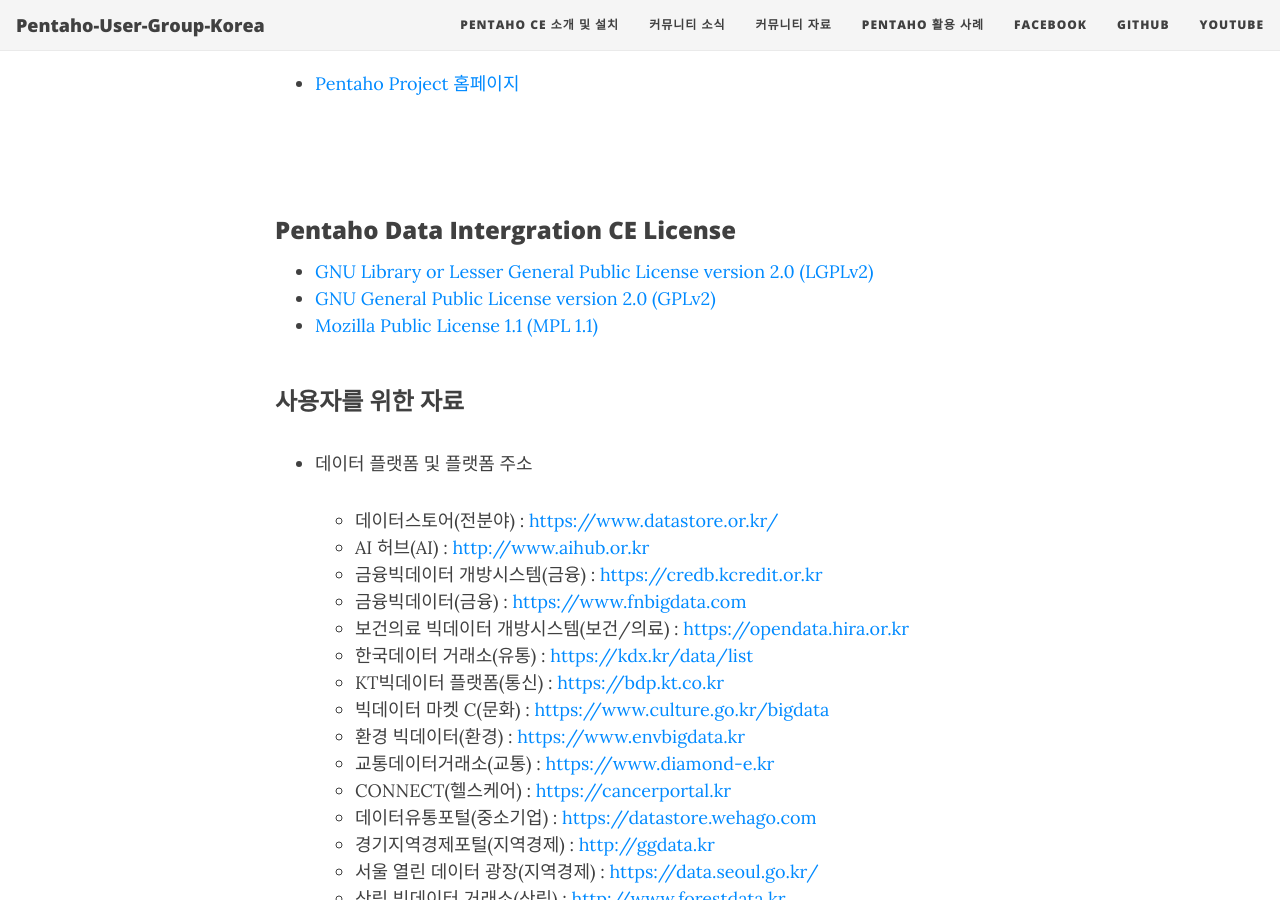
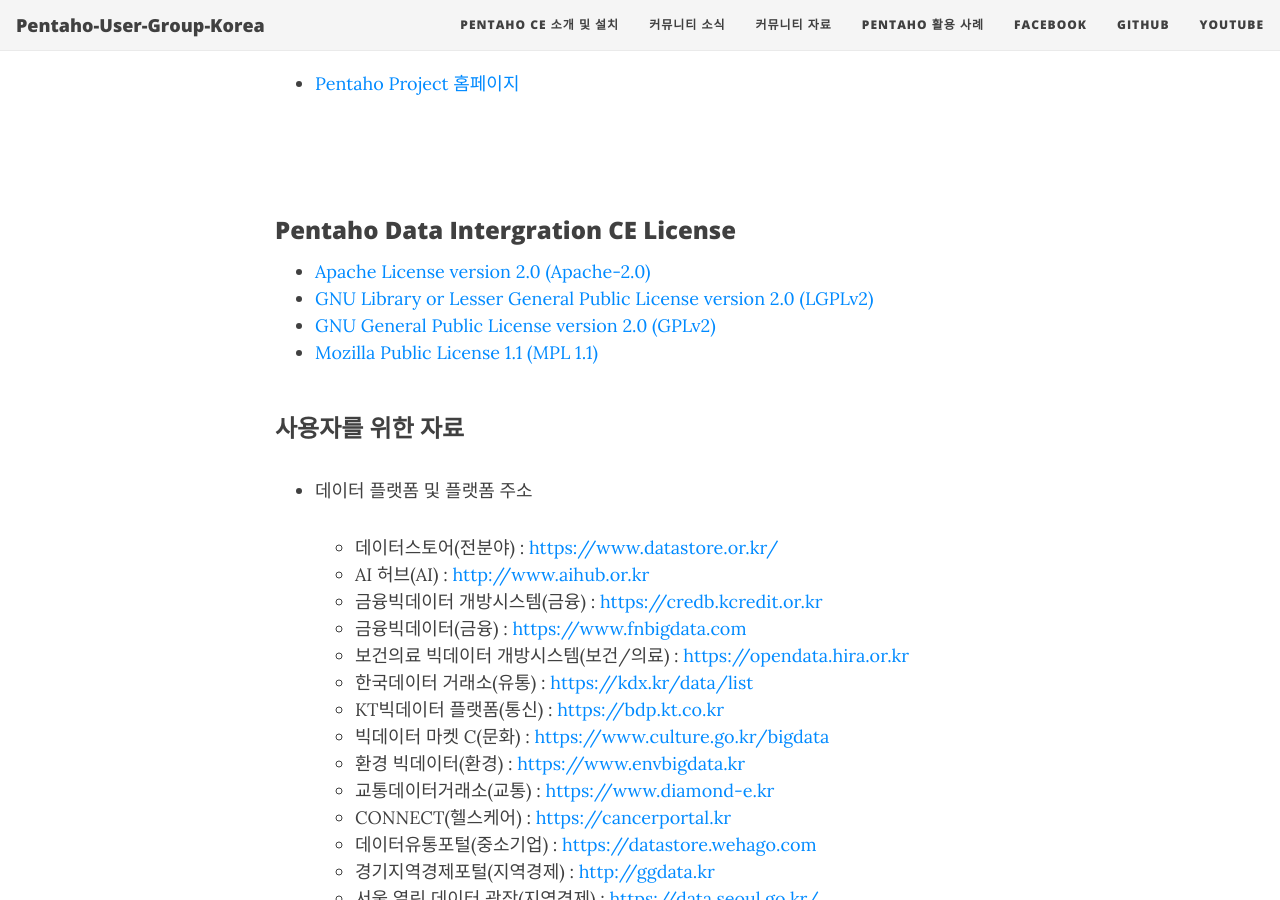
Before and after one commit to Pentaho-User-Group-Korea/Pentaho-User-Group-Korea.github.io, a Jekyll site: the page built from reference.md, in a window 1280 px wide and 900 px high, scrolled down 729 px. Built offline with Jekyll 4.4.1, drawn with Linux system fonts in a browser that asks for light colours; nearby versions of some CDN libraries.

Commit message:
Update reference.md

```diff
--- a/reference.md
+++ b/reference.md
@@ -29,6 +29,7 @@ title: 커뮤니티 자료
 
 ### Pentaho Data Intergration CE License
 
+* [Apache License version 2.0 (Apache-2.0)](http://www.apache.org/licenses/LICENSE-2.0)
 * [GNU Library or Lesser General Public License version 2.0 (LGPLv2)](https://olis.or.kr/license/Detailselect.do?lId=1005)
 * [GNU General Public License version 2.0 (GPLv2)](https://www.olis.or.kr/license/Detailselect.do?lId=1004)
 * [Mozilla Public License 1.1 (MPL 1.1)](https://olis.or.kr/license/Detailselect.do?lId=1007)
```
